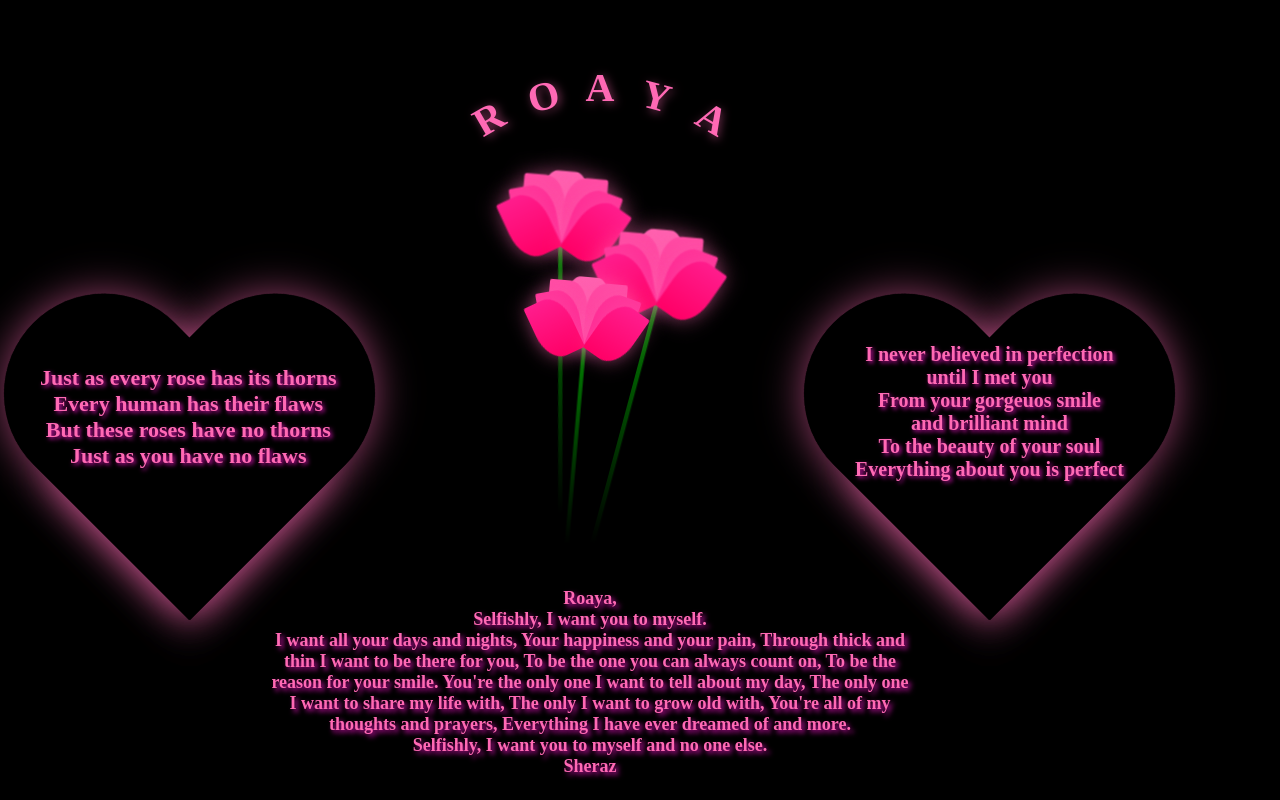
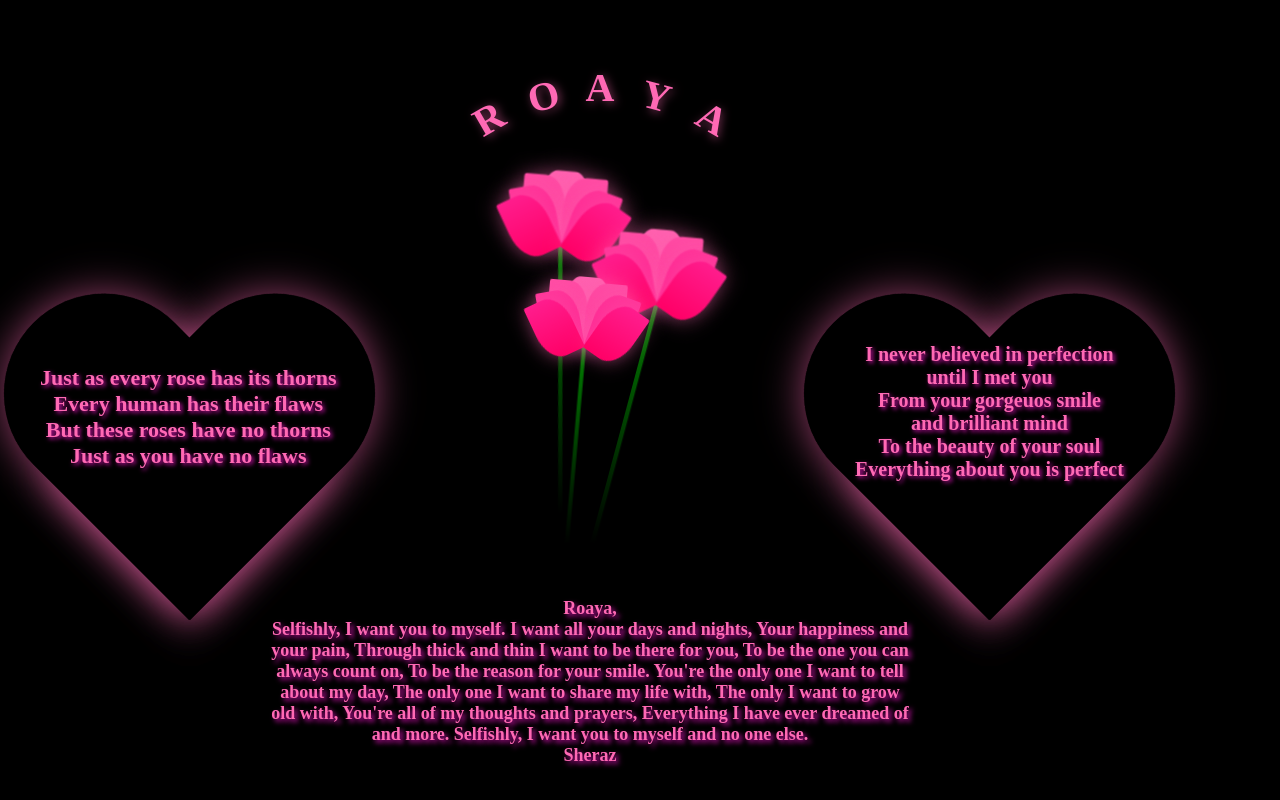
Before and after one commit to SnRfiles/Roses, a plain HTML site: page index.html in a window 1280 px wide. Drawn offline with Linux system fonts and the light colour scheme.

Commit message:
Update index.html
Changed back to original format

```diff
--- a/index.html
+++ b/index.html
@@ -70,7 +70,7 @@
 <div>
     <h1 class="poem3">
        Roaya,<br>
-       Selfishly, I want you to myself.<br>
+       Selfishly, I want you to myself.
        I want all your days and nights,
        Your happiness and your pain,
        Through thick and thin I want to be there for you,
@@ -80,7 +80,7 @@
        The only one I want to share my life with,
        The only I want to grow old with,
        You're all of my thoughts and prayers,
-       Everything I have ever dreamed of and more.<br>
+       Everything I have ever dreamed of and more.
        Selfishly, I want you to myself and no one else.<br>
        Sheraz
     </h1>
```
